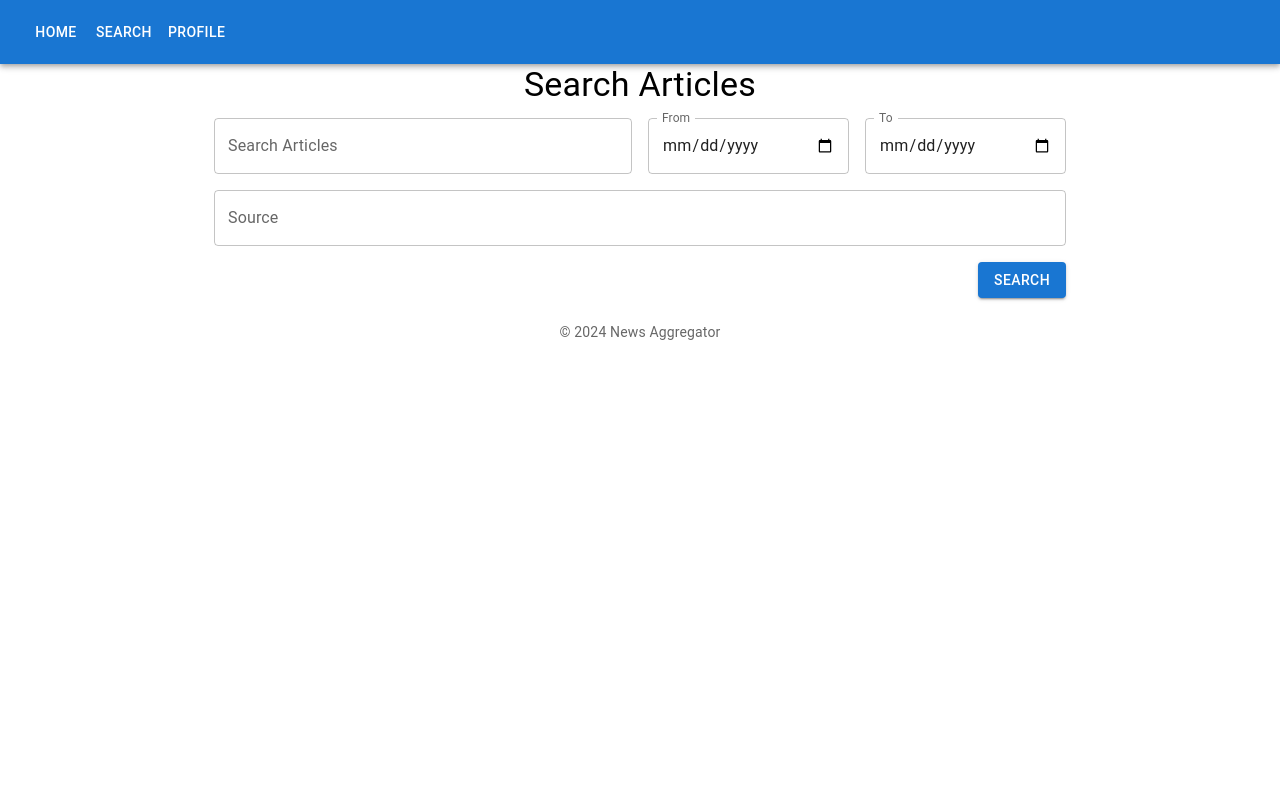
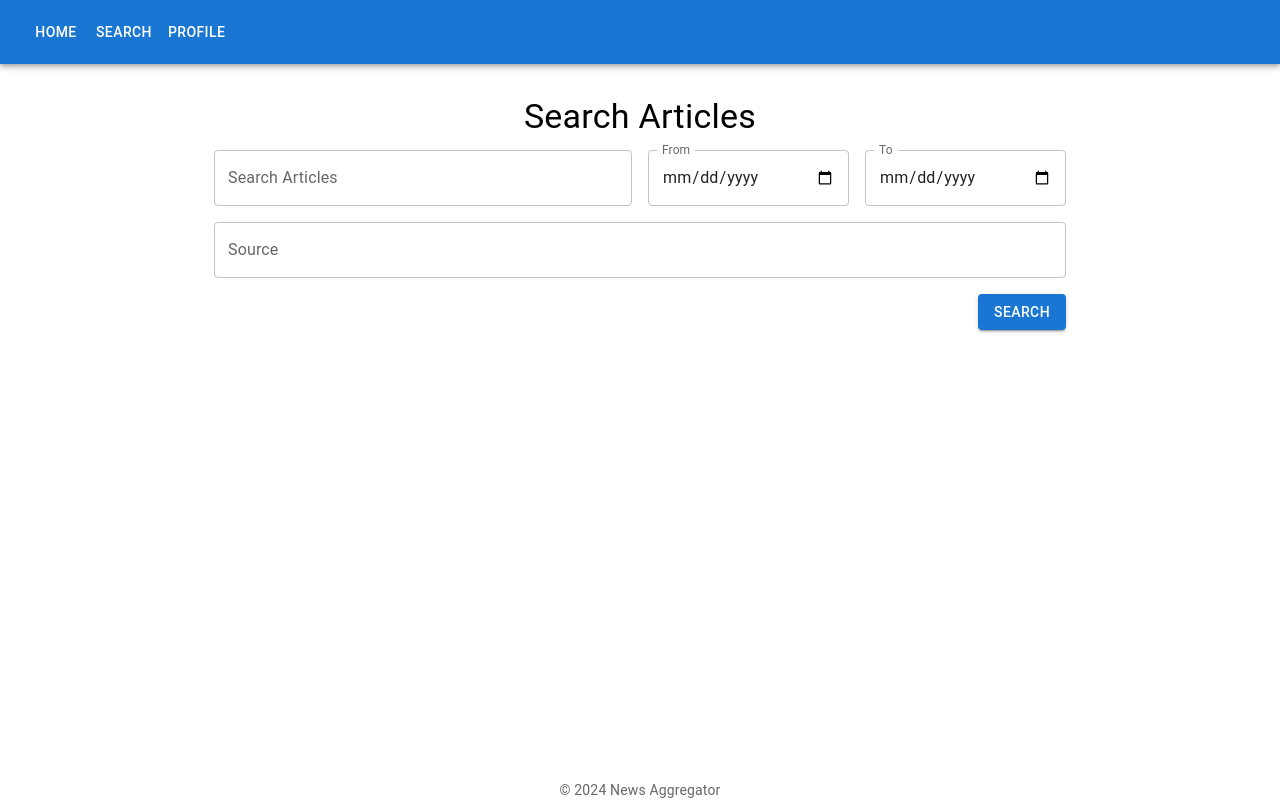
Before and after one commit to idrees04/news-aggregator, a React (Create React App) app: page /search in a window 1280 px wide. Built offline with nearby package versions, Linux system fonts and the light colour scheme.

Commit message:
update UI and functions

```diff
--- a/src/App.js
+++ b/src/App.js
@@ -1,5 +1,6 @@
 import React from 'react';
 import { BrowserRouter, Routes, Route } from 'react-router-dom';
+import { Box } from '@mui/material';
 import Header from './components/common/Header.jsx';
 import Footer from './components/common/Footer.jsx';
 import Home from './pages/Home.jsx';
@@ -9,16 +10,18 @@
 function App() {
   return (
     <BrowserRouter>
-      <div className="App">
+      <Box minHeight="100vh" display="flex" flexDirection="column">
         <Header />
+        <Box flexGrow={1}>
           <Routes>
             <Route path="/" element={<Home />} />
             <Route path="/search" element={<SearchPage />} />
             <Route path="/profile" element={<ProfilePage />} />
             {/* Add more routes as needed */}
           </Routes>
+        </Box>
         <Footer />
-      </div>
+      </Box>
     </BrowserRouter>
   );
 }
--- a/src/components/common/Footer.jsx
+++ b/src/components/common/Footer.jsx
@@ -1,11 +1,11 @@
 import React from 'react';
 import Typography from '@mui/material/Typography';
 
-function Footer() {
+const Footer = () => {
   return (
     <footer>
-      <Typography variant="body2" color="textSecondary" align="center">
-        © {new Date().getFullYear()} News Aggregator
+      <Typography variant="body2" color="textSecondary" align="center" pt={3}>
+        &copy; {new Date().getFullYear()} News Aggregator
       </Typography>
     </footer>
   );
--- a/src/pages/Home.jsx
+++ b/src/pages/Home.jsx
@@ -2,6 +2,7 @@
 import Container from '@mui/material/Container';
 import Typography from '@mui/material/Typography';
 import ArticleList from '../components/articles/ArticleList';
+import { Box } from '@mui/material';
 
 const searchCriteria = {
   q: "tesla",
@@ -10,10 +11,12 @@
 function Home() {
   return (
     <Container maxWidth="md">
+      <Box sx={{ my: 4 }}>
       <Typography variant="h4" align="center" gutterBottom>
         Latest News
       </Typography>
       <ArticleList searchCriteria={searchCriteria} isSearchClicked={true} />
+      </Box>
     </Container>
   );
 }
--- a/src/pages/SearchPage.jsx
+++ b/src/pages/SearchPage.jsx
@@ -3,6 +3,7 @@
 import Typography from '@mui/material/Typography';
 import SearchForm from '../components/search/SearchForm';
 import ArticleList from '../components/articles/ArticleList';
+import { Box } from '@mui/material';
 
 function SearchPage() {
   const [searchCriteria, setSearchCriteria] = useState({
@@ -28,13 +29,20 @@
   };
 
   return (
-    <Container maxWidth="md">
-      <Typography variant="h4" align="center" gutterBottom>
-        Search Articles
-      </Typography>
-      <SearchForm onSearch={handleSearch} />
-      {searchCriteria.q!="" && <ArticleList searchCriteria={searchCriteria} isSearchClicked={isSearchClicked} setIsSearchClicked={setIsSearchClicked} />
-}
+    <Container maxWidth='md'>
+      <Box sx={{ my: 4 }}>
+        <Typography variant='h4' align='center' gutterBottom>
+          Search Articles
+        </Typography>
+        <SearchForm onSearch={handleSearch} />
+        {searchCriteria.q != '' && (
+          <ArticleList
+            searchCriteria={searchCriteria}
+            isSearchClicked={isSearchClicked}
+            setIsSearchClicked={setIsSearchClicked}
+          />
+        )}
+      </Box>
     </Container>
   );
 }
```
Lines whose indentation alone changed are shown as unchanged.
